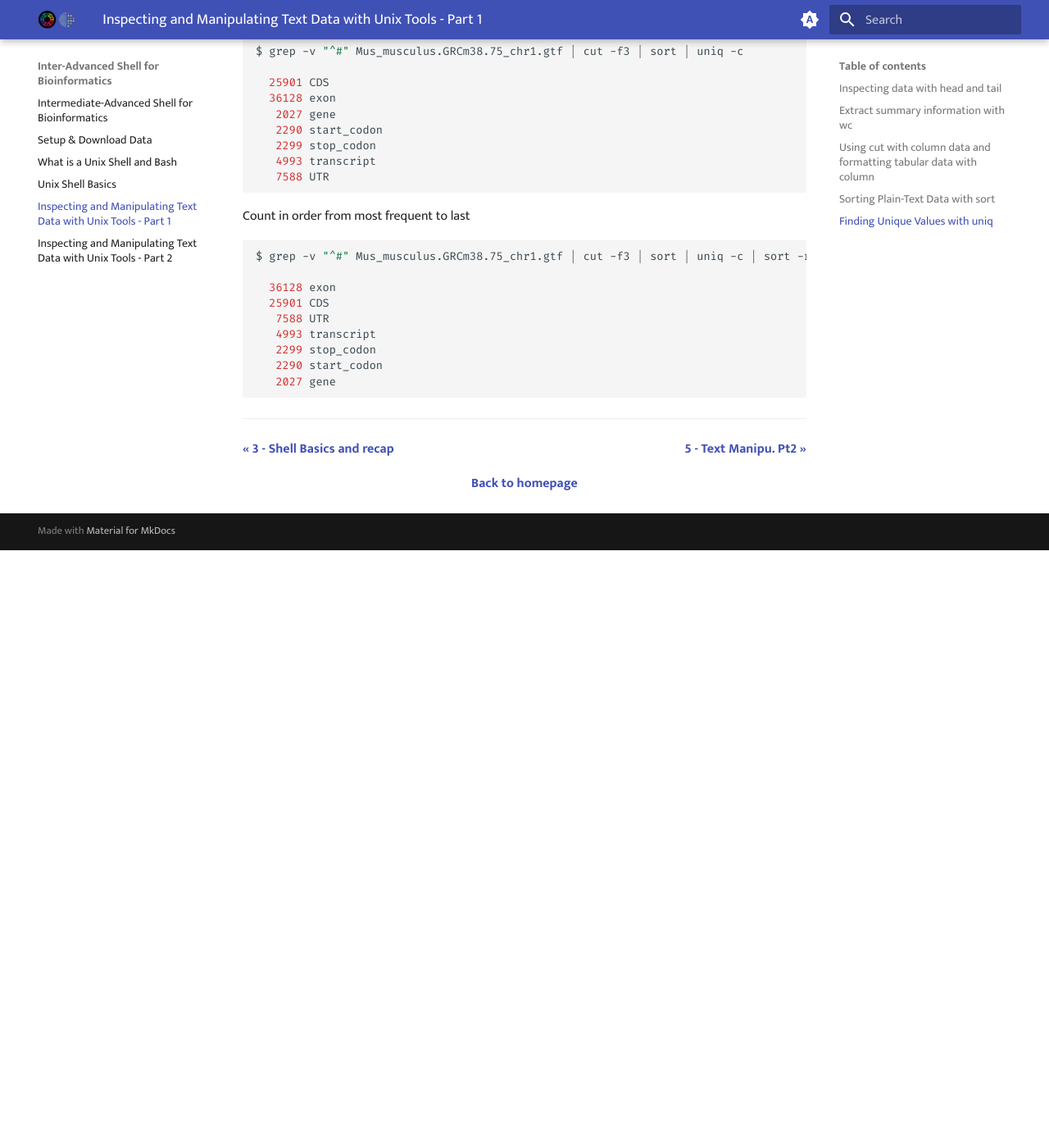
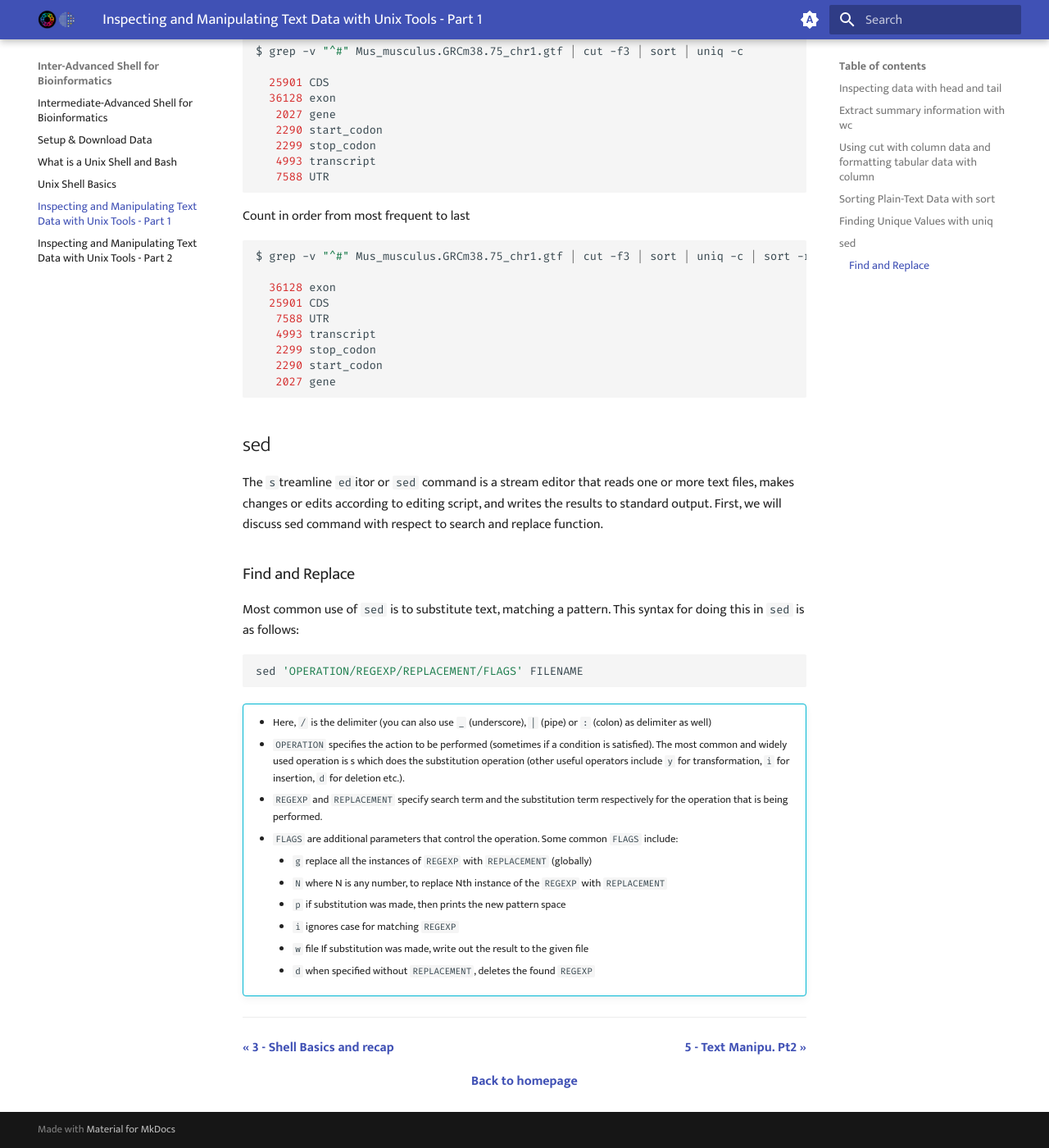
Before and after one commit to GenomicsAotearoa/shell-for-bioinformatics, an MkDocs documentation site: the page built from docs/4_inspectmanipluate.md, in a window 1280 px wide and 1400 px high, scrolled down 6963 px. Shown: the whole window at 82% size. Built offline with MkDocs 1.6.1 and Material for MkDocs 9.7.7, drawn with Linux system fonts in a browser that asks for light colours; before the commit the page ends 7634 px from its top, so only the background shows below that.

Commit message:
add sed desciprtion

````diff
--- a/docs/4_inspectmanipluate.md
+++ b/docs/4_inspectmanipluate.md
@@ -314,6 +314,33 @@ $ grep -v "^#" Mus_musculus.GRCm38.75_chr1.gtf | cut -f3 | sort | uniq -c | sort
    2290 start_codon
    2027 gene
 ```
+## sed
+
+The `s`treamline `ed`itor or `sed` command is a stream editor that reads one or more text files, makes changes or edits according to editing script, and writes the results to standard output. First, we will discuss sed command with respect to search and replace function.
+
+### Find and Replace
+
+Most common use of `sed` is to substitute text, matching a pattern. This syntax for doing this in `sed` is as follows:
+
+```bash
+sed 'OPERATION/REGEXP/REPLACEMENT/FLAGS' FILENAME
+```
+
+!!! info ""
+
+
+    - Here, `/` is the delimiter (you can also use `_` (underscore), `|` (pipe) or `:` (colon) as delimiter as well)
+    - `OPERATION` specifies the action to be performed (sometimes if a condition is satisfied). The most common and widely used operation is s which does the substitution operation (other useful operators include `y` for transformation, `i` for insertion, `d` for deletion etc.).
+    - `REGEXP` and `REPLACEMENT` specify search term and the substitution term respectively for the operation that is being performed.
+    - `FLAGS` are additional parameters that control the operation. Some common `FLAGS` include:
+        - `g`	replace all the instances of `REGEXP` with `REPLACEMENT` (globally)
+        - `N` where N is any number, to replace Nth instance of the `REGEXP` with `REPLACEMENT`
+        - `p` if substitution was made, then prints the new pattern space
+        - `i` ignores case for matching `REGEXP`
+        - `w` file If substitution was made, write out the result to the given file
+        - `d` when specified without `REPLACEMENT`, deletes the found `REGEXP`
+
+
 
 - - -
 <p style="text-align:left;">
````
